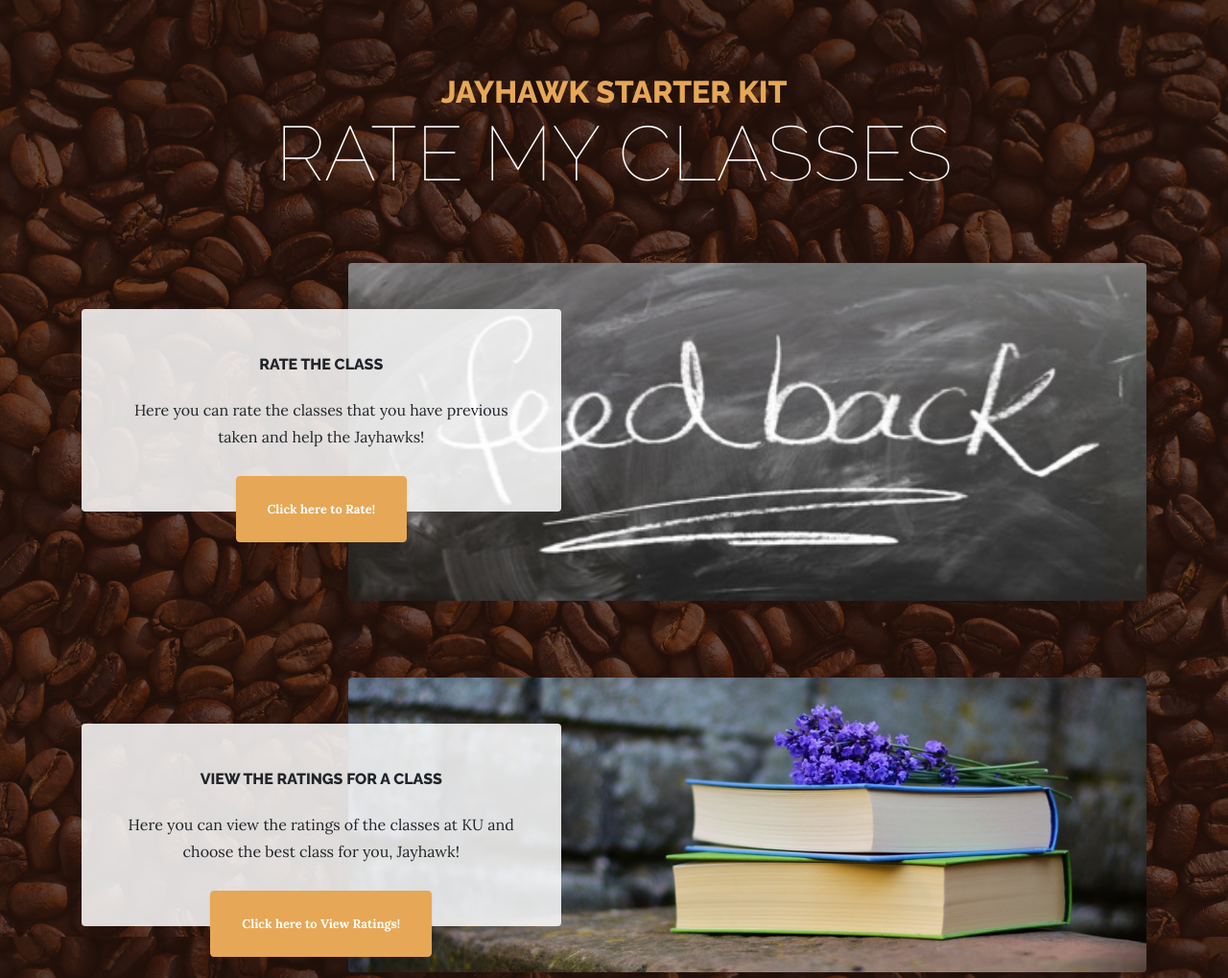
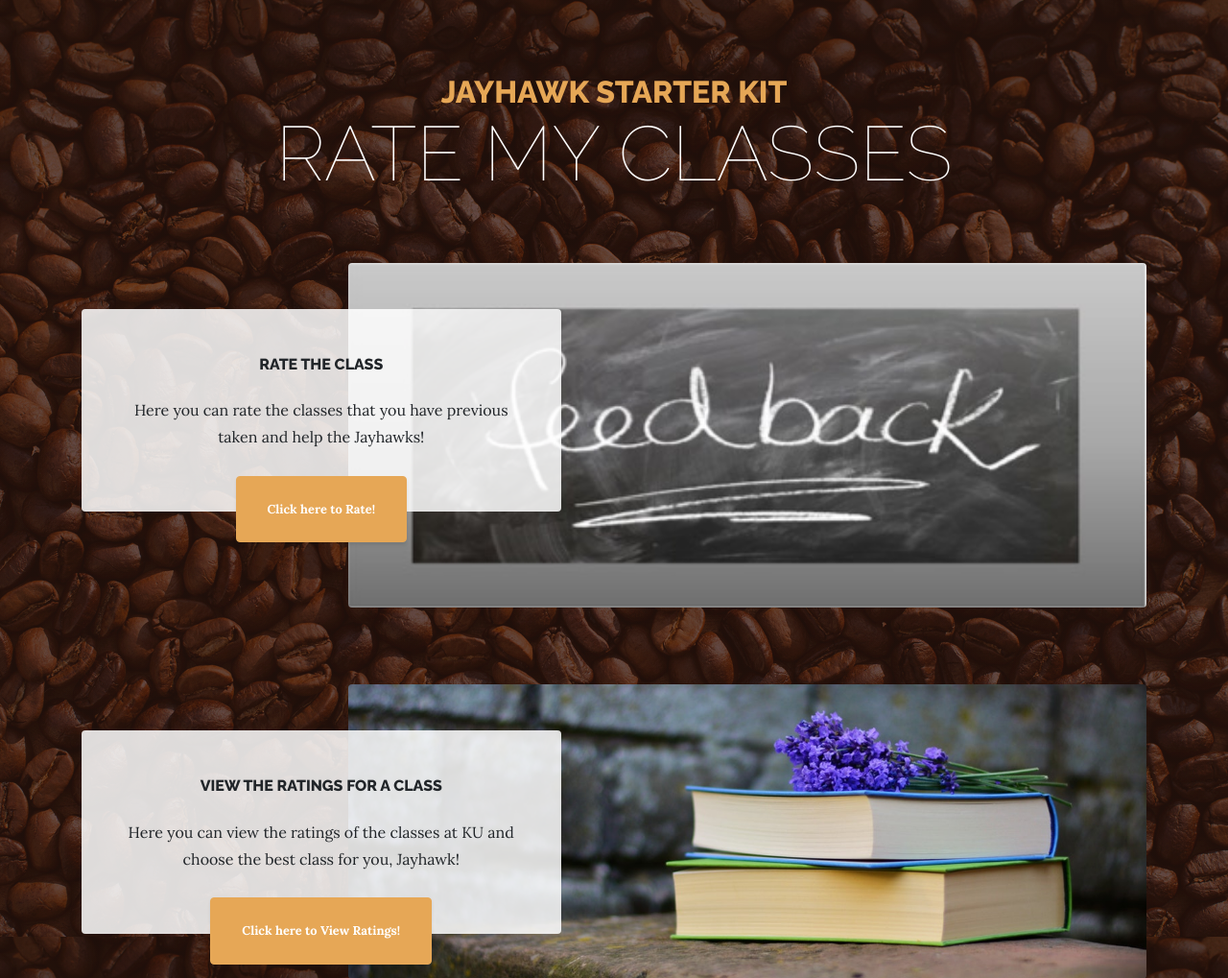
Before and after one commit to archanaramakrishnan/EECS448-Project3, a Django app: page /ratings_landing_page.html in a window 1280 px wide. Shown: the top 1019 px of the page at 96% size. Run offline with Django 3.2, Linux system fonts and the light colour scheme; some libraries are stand-ins or nearby versions.

Commit message:
Merging devel into anjali with some changes

```diff
--- a/mysite/myapp/templates/ratings_landing_page.html
+++ b/mysite/myapp/templates/ratings_landing_page.html
@@ -62,7 +62,7 @@
   <section class="page-section clearfix">
     <div class="container">
       <div class="intro">
-        <img class="intro-img img-fluid mb-3 mb-lg-0 rounded" src="static/stat/img/ratings.jpg" alt="">
+        <img class="intro-img img-fluid mb-3 mb-lg-0 rounded" src="static/stat/img/t.jpg" alt="">
         <div class="intro-text left-0 text-center bg-faded p-5 rounded">
           <h2 class="section-heading mb-4">
             <span class="section-heading-upper">Rate the class</span>
```
Also changed, not shown: mysite/mysite/static/stat/img/t.jpg (added).
